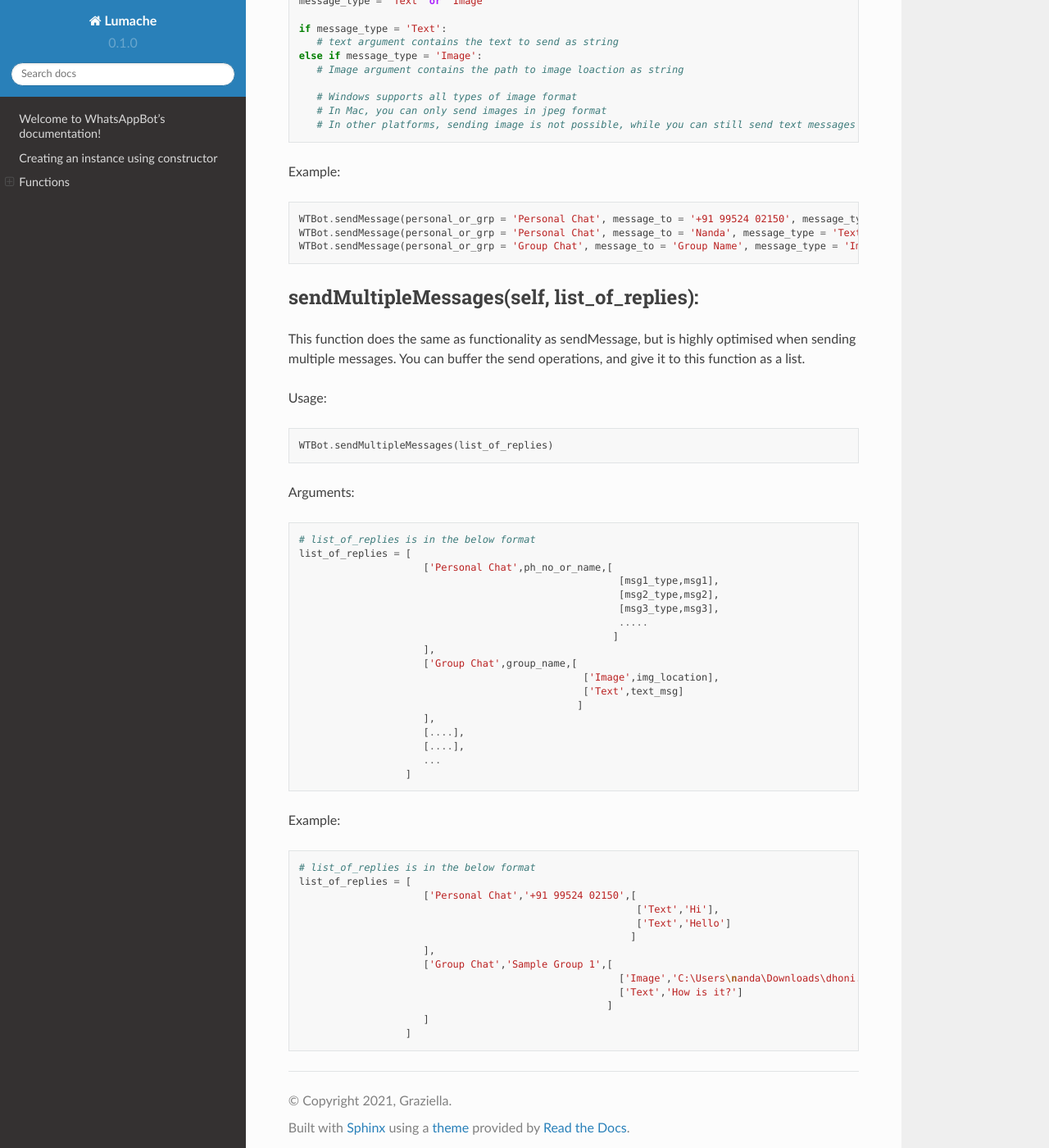
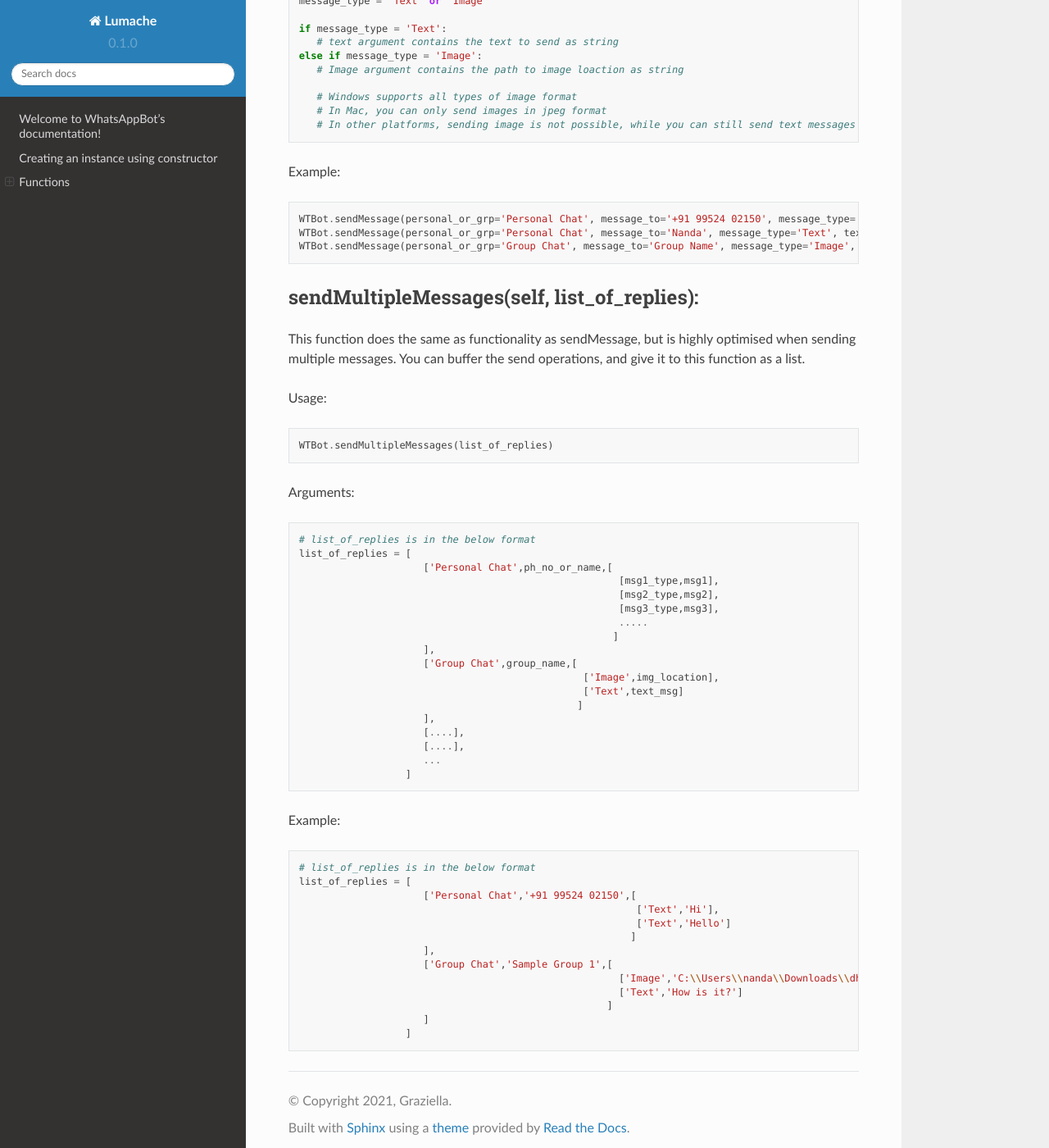
Before and after one commit to ArvindR07/WhatsAppBotDocs, a Sphinx documentation site: the page built from docs/source/index.rst, in a window 1280 px wide and 1400 px high, scrolled down 3335 px. Shown: the whole window at 82% size. Built offline with Sphinx 7.4.7 and the Read the Docs theme 2.0.0, drawn with Linux system fonts in a browser that asks for light colours.

Commit message:
Update index.rst

```diff
--- a/docs/source/index.rst
+++ b/docs/source/index.rst
@@ -162,9 +162,9 @@ Example:
 
 .. code:: python
 
-   WTBot.sendMessage(personal_or_grp = 'Personal Chat', message_to = '+91 99524 02150', message_type = 'Text', text = 'hello how are you')
-   WTBot.sendMessage(personal_or_grp = 'Personal Chat', message_to = 'Nanda', message_type = 'Text', text = 'hello how are you')
-   WTBot.sendMessage(personal_or_grp = 'Group Chat', message_to = 'Group Name', message_type = 'Image', image = 'C:\Users\nanda\Downloads\dhoni.jpeg')
+   WTBot.sendMessage(personal_or_grp='Personal Chat', message_to='+91 99524 02150', message_type='Text', text='hello how are you')
+   WTBot.sendMessage(personal_or_grp='Personal Chat', message_to='Nanda', message_type='Text', text='hello how are you')
+   WTBot.sendMessage(personal_or_grp='Group Chat', message_to='Group Name', message_type='Image', image=r'C:\Users\nanda\Downloads\dhoni.jpeg')
 
 
 =============================
@@ -214,7 +214,7 @@ Example:
                                                            ]
                         ],
                         ['Group Chat','Sample Group 1',[
-                                                         ['Image','C:\Users\nanda\Downloads\dhoni.jpeg'],
+                                                         ['Image','C:\\Users\\nanda\\Downloads\\dhoni.jpeg'],
                                                          ['Text','How is it?']
                                                        ]
                         ]
```
